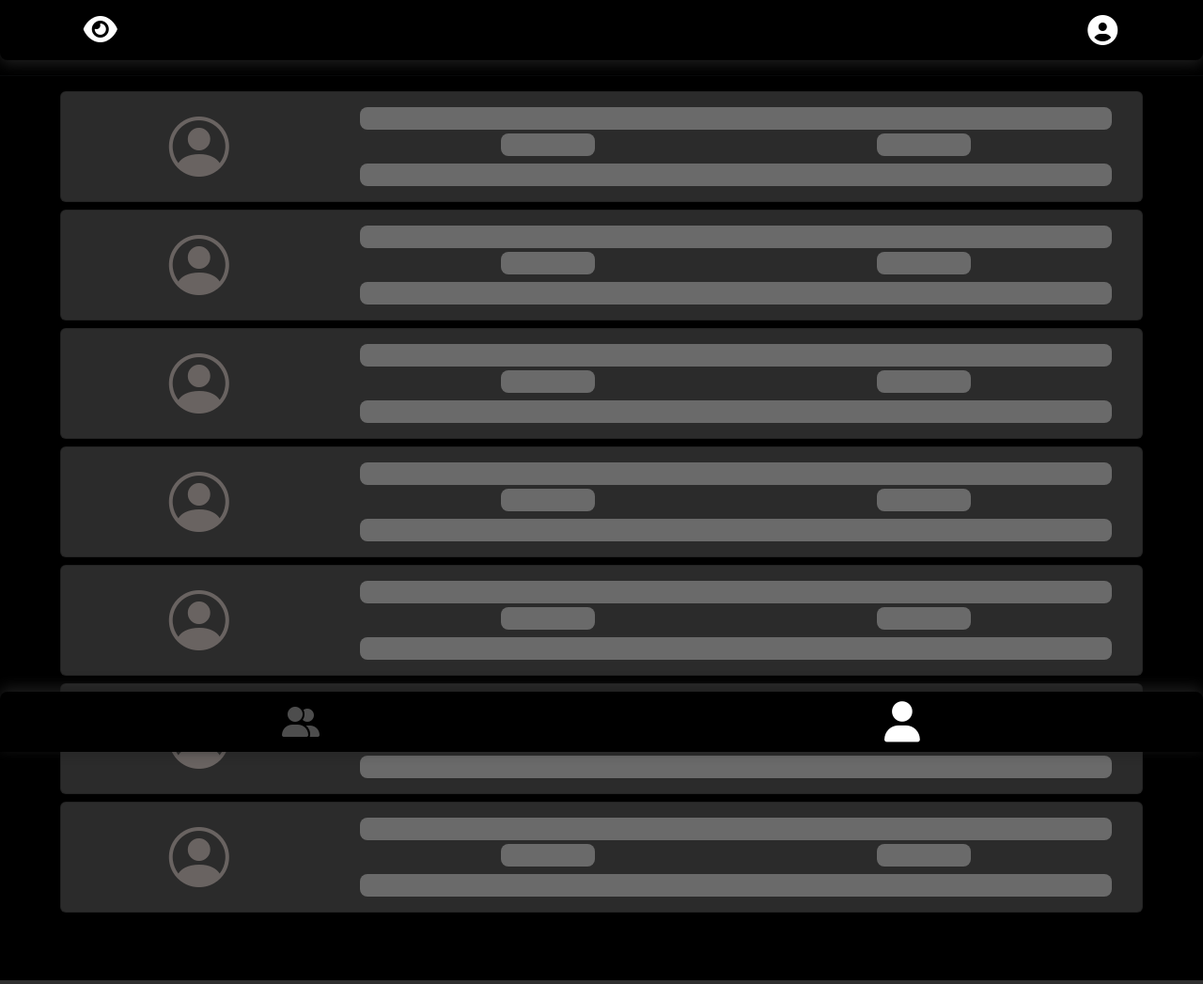
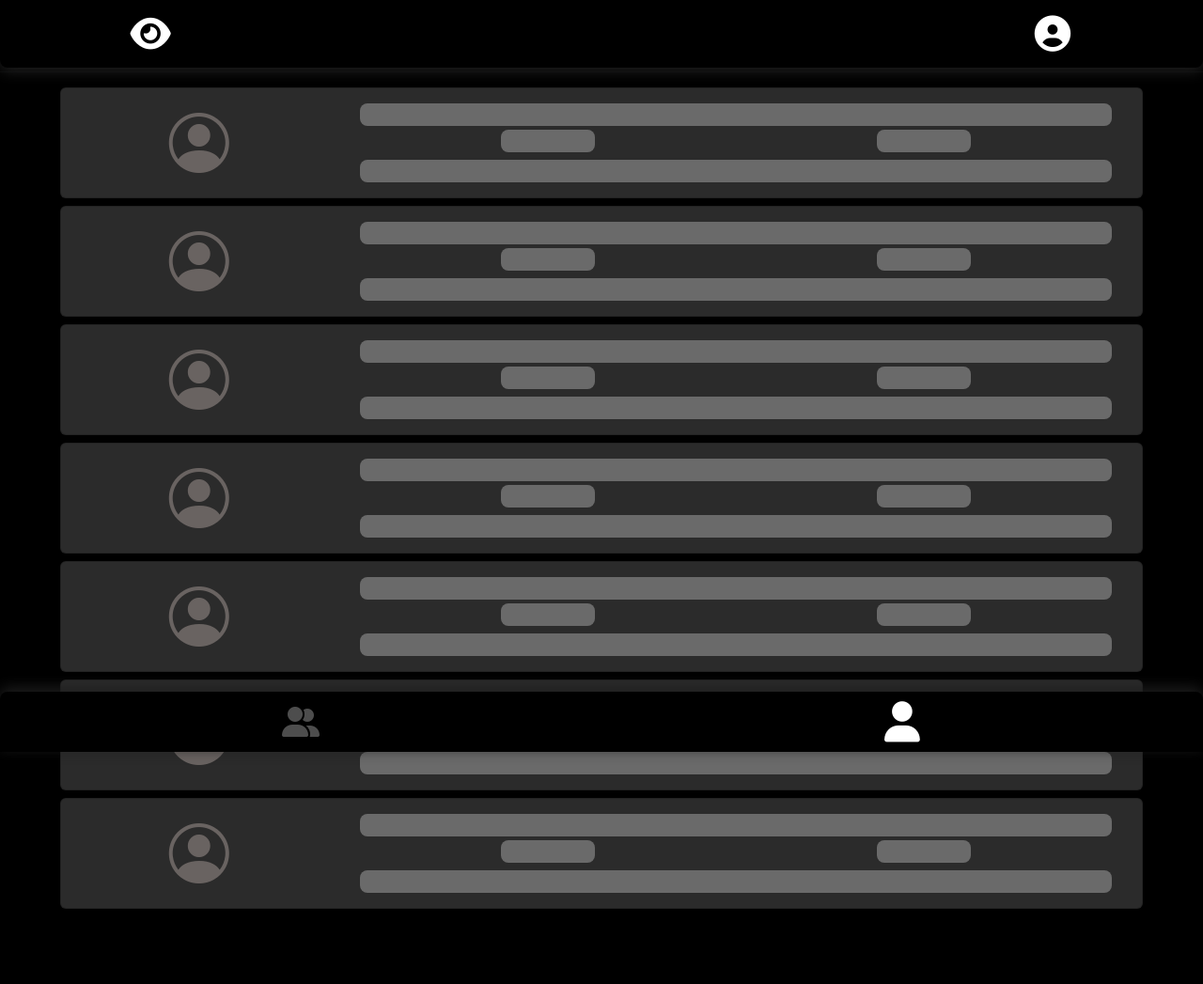
Before and after one commit to ro-jc/checkmate, a Flask app: template checkmate/templates/index.html in a window 1280 px wide. Shown: the whole page at 94% size. Run offline with Flask 3, Linux system fonts and the light colour scheme; the template is opened without the code that fills it, so the values that code supplies are empty; some libraries are stand-ins or nearby versions.

Commit message:
empty spaces rato fixed

```diff
--- a/checkmate/static/styleOne.css
+++ b/checkmate/static/styleOne.css
@@ -30,7 +30,7 @@ body::-webkit-scrollbar {
     align-items: center;
 }
 .topBar .row{
-    height: 8vh;
+    height: 9vh;
     display: flex;
     align-items: center;
 }
@@ -42,7 +42,7 @@ body::-webkit-scrollbar {
 
 }
 .topBarIcon{
-    font-size: 2rem;
+    font-size: 2.4rem;
     color: white;
 }
 .searchBtn, .searchTxt{
@@ -99,26 +99,24 @@ body::-webkit-scrollbar {
 }
 
 .empty{
-    height: 8vh;
+    height: 7.5vh;
 }
 .emptyBottom {
-    height: 9vh;
+    height: 10vh;
 }
-/* #emptyBottom {
-    height: 9vh;
-} */
 
 .slideView{
     display: flex;
     width: 100vw;
-    margin-bottom: 10vh;
+    /* margin-bottom: 10vh; */
 }
 
 #groupPage{
     display: none;
     /* background: #000; */
     width: 100vw;
-    height: calc(100vh - 17vh);
+    height: calc(100vh - 16vh);
+    margin-top: 3vh;
 }
 #friendPage{
     /* background: #a41f1f; */
@@ -126,12 +124,6 @@ body::-webkit-scrollbar {
     width: 100vw;
     height: calc(100vh - 16vh);
     /* display: none; */
-}
-#starPage {
-    /* background: #34cd55; */
-    width: 100vw;
-    height: calc(100vh - 16vh);
-    display: none;
 }
 
 
@@ -173,12 +165,14 @@ body::-webkit-scrollbar {
     background: #2b2b2b;
     /* border: 0.5px solid white; */
     max-width: 90vw;
+    min-height: 13vh;
 }
 
 .groupCard {
     background: #2b2b2b;
     /* border: 0.5px solid white; */
     max-width: 90vw;
+    min-height: 13vh;
 }
 
 
--- a/checkmate/templates/index.html
+++ b/checkmate/templates/index.html
@@ -1,19 +1,19 @@
 {% extends "base.html" %}
 
 {% block topBar %}
-<div class="col-2 reqTab">
+<div class="col-3 reqTab">
     <a href="{{ url_for('views.requests') }}" title="requests">
         <i class="fa-solid topBarIcon fa-eye"></i>
     </a>
 </div>
-<div class="col-8 searchTab">
+<div class="col-6 searchTab">
     <!-- <form class="searchBox" action="">
         <input class="searchTxt" type="text" placeholder="find..." name="search">
         <button class="searchBtn" title="search" type="submit"><i class="fa-solid fa-magnifying-glass"></i></button>
     </form> -->
 </div>
 <!-- <div class="col-2 blankTab"></div> -->
-<div class="col-2 accTab">
+<div class="col-3 accTab">
     <div title="profile">
         <i onclick="openNav()" class="fa-solid topBarIcon fa-circle-user"></i>
     </div>
```
